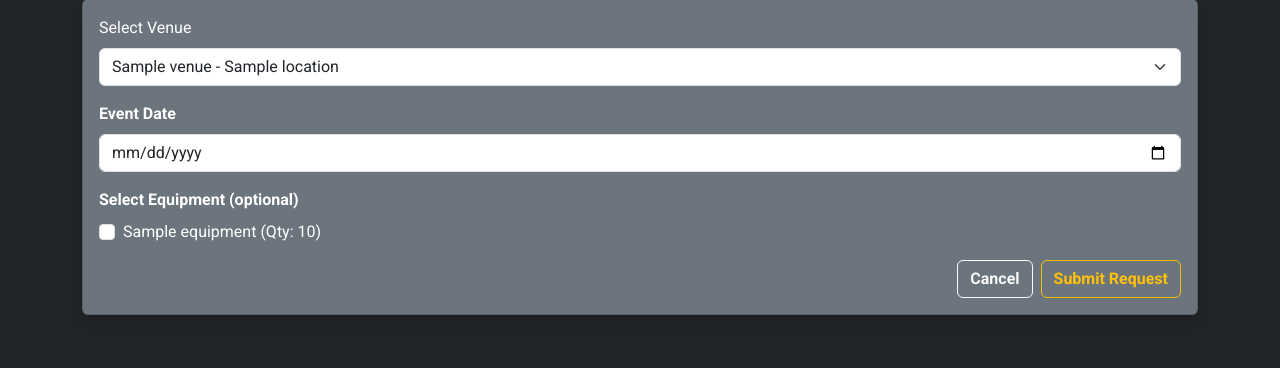
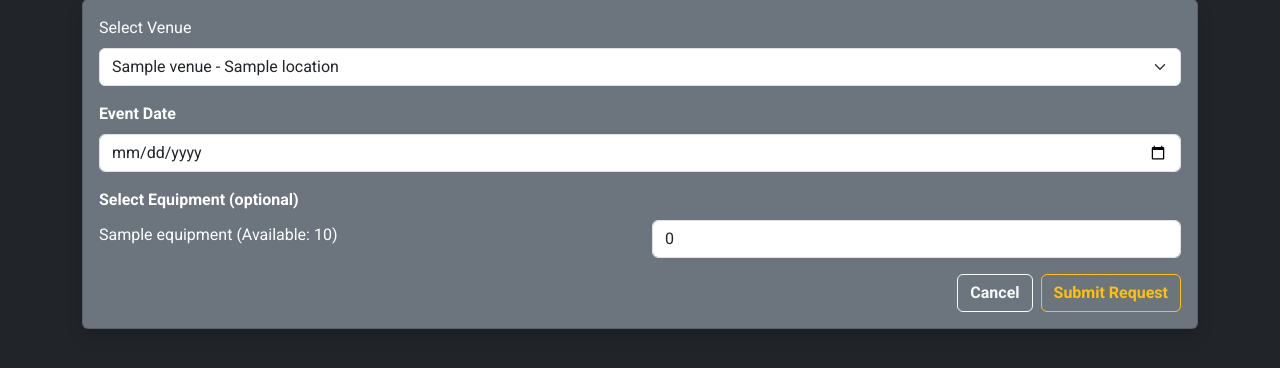
Before and after one commit to efondo-aaronkyle/Event-Tracker, a Flask app: template templates/schedule_venue.html in a window 1280 px wide. Shown: the part 121-489 px from the top of the page. Run offline with Flask 3, Linux system fonts and the light colour scheme; the template is opened without the code that fills it: most values are stand-ins (such as "Sample title", 1, 10 or a date in 2020).

Commit message:
fix venue & equipments live count

```diff
--- a/app.py
+++ b/app.py
@@ -45,6 +45,16 @@ def init_db():
                         date TEXT NOT NULL,
                         created_at TIMESTAMP DEFAULT CURRENT_TIMESTAMP
                 )
+        """)
+        cursor.execute("""
+                CREATE TABLE IF NOT EXISTS reserved_equipment (
+                        id INTEGER PRIMARY KEY AUTOINCREMENT,
+                        event_id INTEGER,
+                        equipment_id INTEGER,
+                        quantity INTEGER,
+                        FOREIGN KEY(event_id) REFERENCES event_history(id),
+                        FOREIGN KEY(equipment_id) REFERENCES equipment(id)
+);
         """)
         cursor.execute('SELECT COUNT(*) FROM users')
         if cursor.fetchone()[0] == 0:
@@ -109,13 +119,12 @@ def dashboard():
 
                 cursor.execute("SELECT COUNT(DISTINCT venue) FROM event_history WHERE date >= DATE('now')")
                 used_venues = cursor.fetchone()[0]
-
                 available_venues = total_venues - used_venues
 
                 cursor.execute("SELECT SUM(quantity) FROM equipment")
                 total_equipment = cursor.fetchone()[0] or 0
 
-                cursor.execute("SELECT COUNT(*) FROM event_history WHERE date >= DATE('now')")
+                cursor.execute("SELECT SUM(quantity) FROM reserved_equipment")
                 used_equipment = cursor.fetchone()[0]
 
                 available_equipment = total_equipment - used_equipment
@@ -289,20 +298,58 @@ def schedule_venue():
                 venues = cursor.fetchall()
 
                 cursor.execute("SELECT * FROM equipment")
-                equipment = cursor.fetchall()
+                equipments_raw  = cursor.fetchall()
+
+                equipment = []
+                for eq in equipments_raw:
+                        total_qty = eq['quantity']
+
+                        cursor.execute("""
+                                SELECT SUM(quantity) FROM reserved_equipment
+                                WHERE equipment_id = ?
+                        """, (eq['id'],))
+                        reserved_qty = cursor.fetchone()[0] or 0
+
+                        available_qty = total_qty - reserved_qty
+
+                        equipment.append({
+                                'id': eq['id'],
+                                'name': eq['name'],
+                                'total_quantity': total_qty,
+                                'available_quantity': available_qty
+                        })
 
                 if request.method == 'POST':
                         venue_id = request.form['venue_id']
                         event_date = request.form['event_date']
-                        selected_equipment = request.form.getlist('equipment')
 
                         cursor.execute("SELECT name FROM venues WHERE id = ?", (venue_id,))
-                        venue_name = cursor.fetchone()['name']
+                        venue_row = cursor.fetchone()
+                        if not venue_row:
+                                return "Venue not found", 400
+
+                        venue_name = venue_row['name']
 
                         cursor.execute("""
                                 INSERT INTO event_history (org_name, venue, date)
                                 VALUES (?, ?, ?)
                         """, (session['username'], venue_name, event_date))
+
+                        cursor.execute("SELECT last_insert_rowid()")
+                        event_id = cursor.fetchone()[0]
+
+                        for eq in equipment:
+                                qty_str = request.form.get(f'equipment_{eq["id"]}')
+                                if qty_str:
+                                        try:
+                                                qty = int(qty_str)
+                                                if 0 < qty <= eq["available_quantity"]:
+                                                        cursor.execute("""
+                                                                INSERT INTO reserved_equipment (event_id, equipment_id, quantity)
+                                                                VALUES (?, ?, ?)
+                                                        """, (event_id, eq["id"], qty))
+                                        except ValueError:
+                                              pass
 
                         connection.commit()
                         return redirect(url_for('dashboard'))
--- a/templates/schedule_venue.html
+++ b/templates/schedule_venue.html
@@ -33,14 +33,19 @@
 
                     <div class="mb-3">
                         <label class="form-label fw-bold">Select Equipment (optional)</label>
-                        <div class="form-check text-white">
-                            {% for eq in equipment %}
-                            <input class="form-check-input" type="checkbox" name="equipment" value="{{ eq.id }}" id="eq{{ eq.id }}">
-                            <label class="form-check-label" for="eq{{ eq.id }}">
-                                {{ eq.name }} (Qty: {{ eq.quantity }})
-                            </label><br>
-                            {% endfor %}
+                        {% for eq in equipment %}
+                        <div class="row align-items-center mb-2">
+                            <div class="col-md-6">
+                                <label for="equipment_{{eq.id}}" class="form-label">
+                                    {{ eq.name }} (Available: {{ eq.available_quantity }})
+                                </label>
+                            </div>
+                            <div class="col-md-6">
+                                <input type="number" class="form-control" id="equipment_{{ eq.id}}"
+                                    name="equipment_{{ eq.id }}" min="0" max="{{ eq.available_quantity }}" placeholder="Enter quantity" value="0" {% if eq.available_quantity == 0 %}disabled{% endif %}>
+                            </div>
                         </div>
+                        {% endfor %}
                     </div>
 
                     <div class="d-flex justify-content-end">
```
